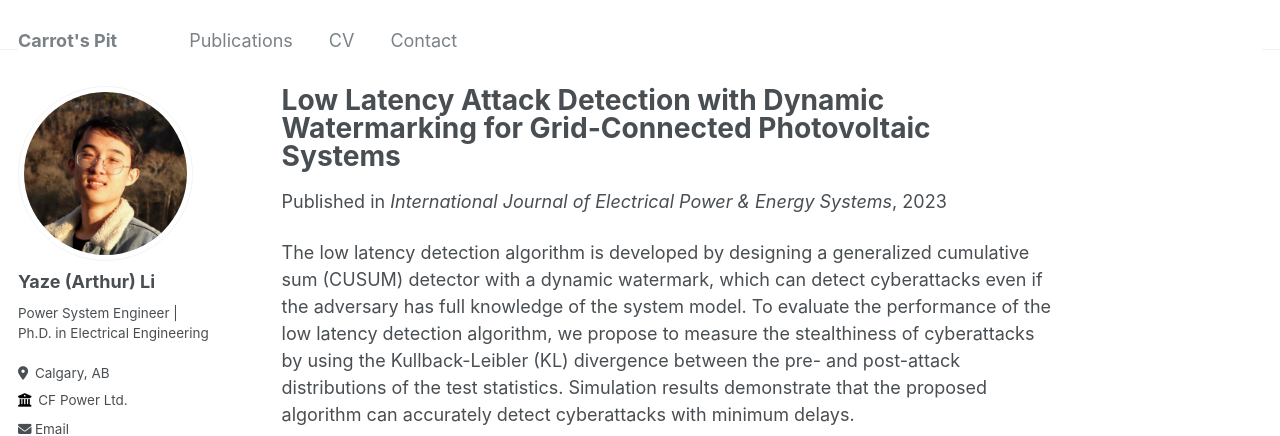
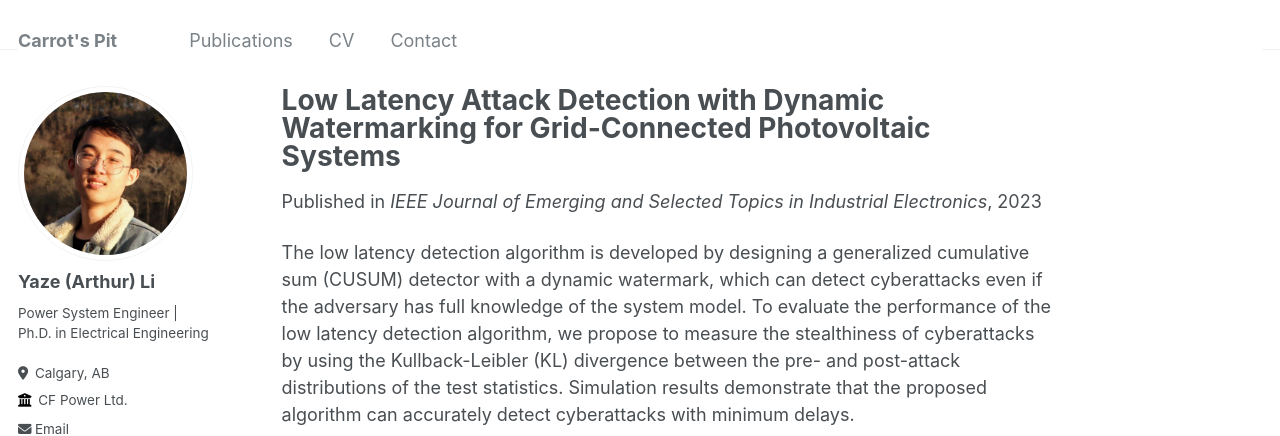
Before and after one commit to Arthurliyaze/Arthurliyaze.github.io, a Jekyll site: the page built from _publications/2023-11-01-jestie-detection-pv.md, in a window 1280 px wide and 1243 px high. Shown: the top 436 px of the window. Built offline with Jekyll 4.4.1, drawn with Linux system fonts in a browser that asks for light colours; some web fonts are replaced.

Commit message:
Update 2023-11-01-jestie-detection-pv.md

```diff
--- a/_publications/2023-11-01-jestie-detection-pv.md
+++ b/_publications/2023-11-01-jestie-detection-pv.md
@@ -4,9 +4,10 @@ collection: publications
 permalink: /publication/2023-11-01-jestie-detection-pv
 excerpt: 'The grid-connected photovoltaic (PV) systems under attack will effect the cybersecurity of the smart grids. A quick detection algorithm is developed by using a hybrid model- and data-driven approach, where the test statistics are formulated by using both the physical model of the PV farm and historical measurements.'
 date: 2023-11-01
-venue: 'International Journal of Electrical Power & Energy Systems'
+venue: 'IEEE Journal of Emerging and Selected Topics in Industrial Electronics'
 paperurl: 'https://ieeexplore.ieee.org/abstract/document/10304585'
 citation: 'Y. Li, N. Lin, J. Wu, Y. Pan and Y. Zhao, "Low Latency Attack Detection with Dynamic Watermarking for Grid-Connected Photovoltaic Systems," in IEEE Journal of Emerging and Selected Topics in Industrial Electronics, doi: 10.1109/JESTIE.2023.3327051'
 ---
 
+
 The low latency detection algorithm is developed by designing a generalized cumulative sum (CUSUM) detector with a dynamic watermark, which can detect cyberattacks even if the adversary has full knowledge of the system model. To evaluate the performance of the low latency detection algorithm, we propose to measure the stealthiness of cyberattacks by using the Kullback-Leibler (KL) divergence between the pre- and post-attack distributions of the test statistics. Simulation results demonstrate that the proposed algorithm can accurately detect cyberattacks with minimum delays.
```
